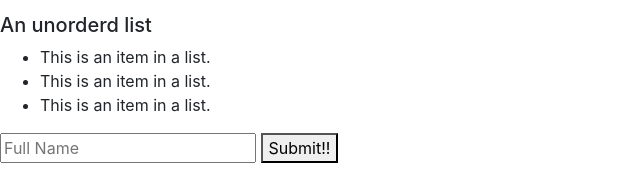
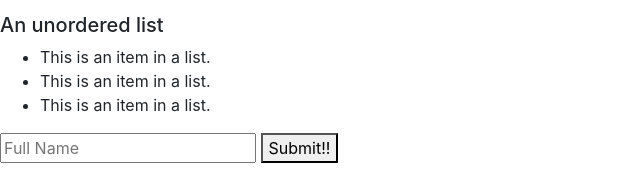
Before and after one commit to jnsbt/CS50W, a plain HTML site: page project0/index.html in a window 1280 px wide. Shown: the part 203-389 px from the top of the page, 0-640 px from the left. Drawn offline with nearby package versions, Linux system fonts and the light colour scheme.

Commit message:
Spelling correction

```diff
--- a/project0/index.html
+++ b/project0/index.html
@@ -22,7 +22,7 @@
         <li>This is an item in a list.</li>
     </ol>
 
-    <h5>An unorderd list</h5>
+    <h5>An unordered list</h5>
     <ul>
         <li>This is an item in a list.</li>
         <li>This is an item in a list.</li>
```
